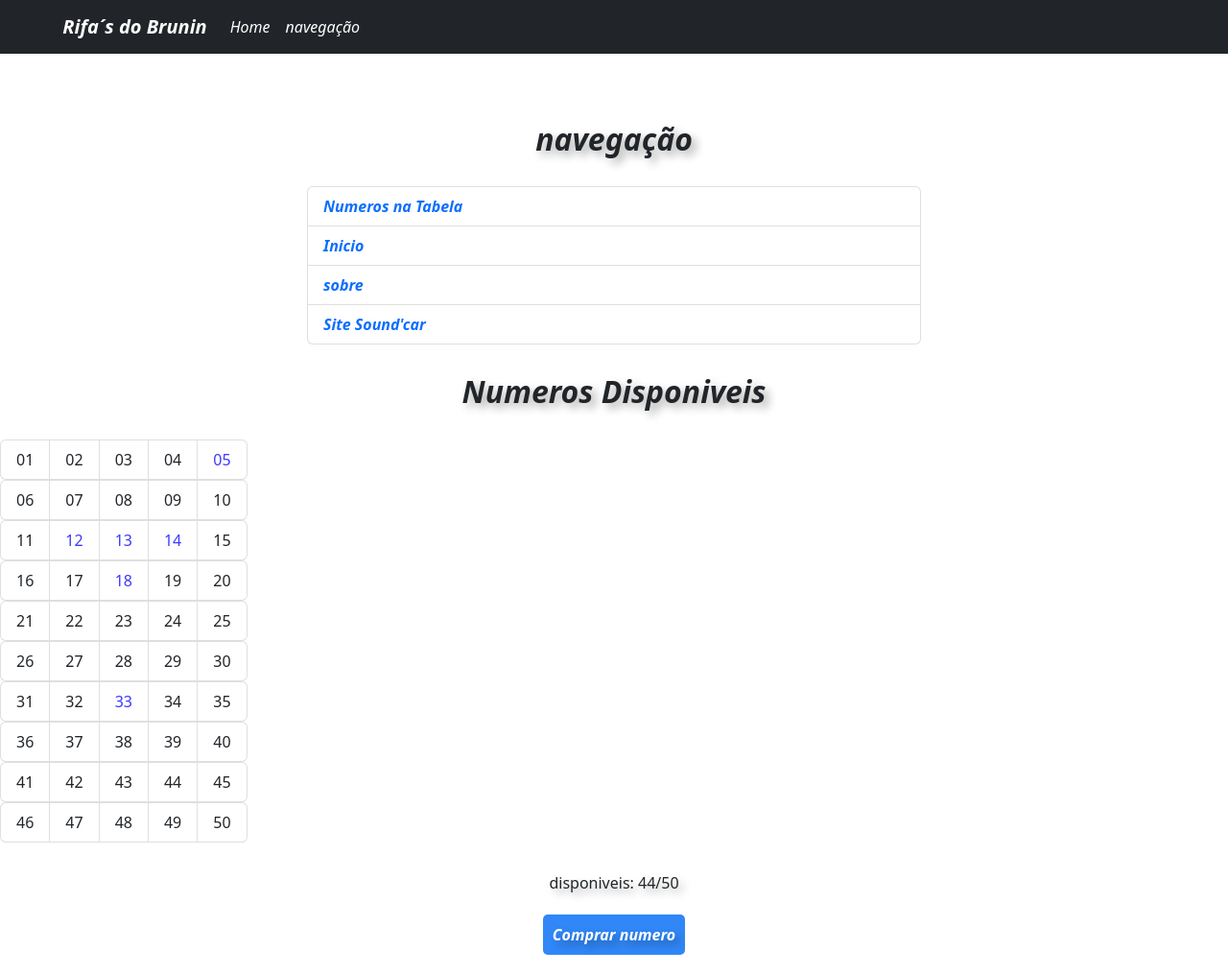
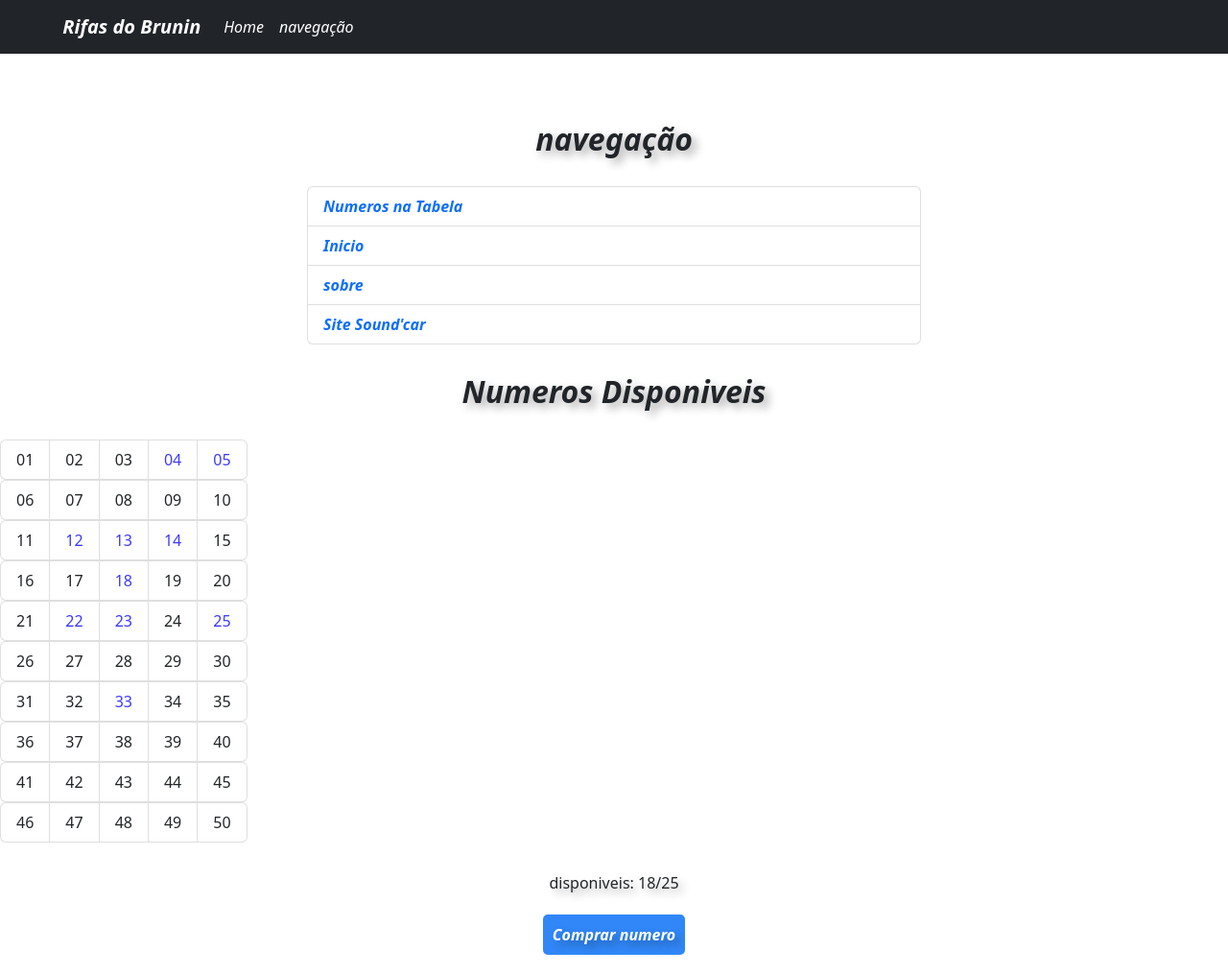
Before and after one commit to Brunin13/Brunin13.github.io, a PHP site: the page made by rifa site/index.html in a window 1280 px wide. Shown: the top 1015 px of the page at 96% size. Run offline with PHP 8.4, Linux system fonts and the light colour scheme; some libraries are stand-ins or nearby versions.

Commit message:
Add files via upload

```diff
--- a/rifa site/index.html
+++ b/rifa site/index.html
@@ -14,7 +14,7 @@
       <link rel="shortcut icon" href="img/favicon-32x32.png" type="image/x-icon" />
       <link rel="apple-touch-icon" href="img/apple-touch-icon.png" />
 
-      <title>Rifa´s do Brunin</title>
+      <title>Rifas do Brunin</title>
     </li>
   </head>
 
@@ -22,7 +22,7 @@
     <!--  Barra de navgar  -->
     <nav class="navbar col-12 position-fixed navbar-expand-lg navbar-dark bg-dark" style="z-index: 999; top:0px;">
       <div class="container-fluid col-11 m-auto">
-          <a class="navbar-brand" href="#logo">Rifa´s do Brunin</a>
+          <a class="navbar-brand" href="#logo">Rifas do Brunin</a>
           <button
           class="navbar-toggler"
           type="button"
@@ -70,7 +70,7 @@
 
       <li class="list-group-item" title="nenhum dono">02</li>
       <li class="list-group-item" title="nenhum dono">03</li>
-      <li class="list-group-item" title="nenhum dono">04</li>
+      <li class="list-group-item" title="Raquel"><mark>04</mark></li>
       <li class="list-group-item" title="Cristiane Maria"><mark>05</mark></li>
       </ul>
       <ul class="list-group list-group-horizontal">
@@ -96,10 +96,10 @@
       </ul>
       <ul class="list-group list-group-horizontal">
       <li class="list-group-item" title="nenhum dono">21</li>
-      <li class="list-group-item" title="nenhum dono">22</li>
-      <li class="list-group-item" title="nenhum dono">23</li>
+      <li class="list-group-item" title="Glenda"><mark>22</mark></li>
+      <li class="list-group-item" title="Julian"><mark>23</mark></li>
       <li class="list-group-item" title="nenhum dono">24</li>
-      <li class="list-group-item" title="nenhum dono">25</li>
+      <li class="list-group-item" title="Raquel"><mark>25</mark></li>
       </ul>
             <ul class="list-group list-group-horizontal">
               <li class="list-group-item" title="nenhum dono">26</li>
@@ -139,7 +139,7 @@
 
       </ul>
     </div>
-    <p>disponiveis: 44/50</p>
+    <p>disponiveis: 18/25</p>
     <p><a href="https://chat.whatsapp.com/GVqCadUubyKKb07wtDgMvO" class="link_false">Comprar numero</a></p>
     <br><br><br><br><br>
 
--- a/rifa site/style.css
+++ b/rifa site/style.css
@@ -11,7 +11,7 @@ img {
   min-height: 200px;
   max-width: 250px;
   max-height: 250px;
-  box-shadow: 5px 5px 10px rgba(0, 0, 0, 0.595);
+  box-shadow: 5px 5px 10px rgba(0, 0, 0, 0.596);
   border-radius: 5px;
 }
 
```
